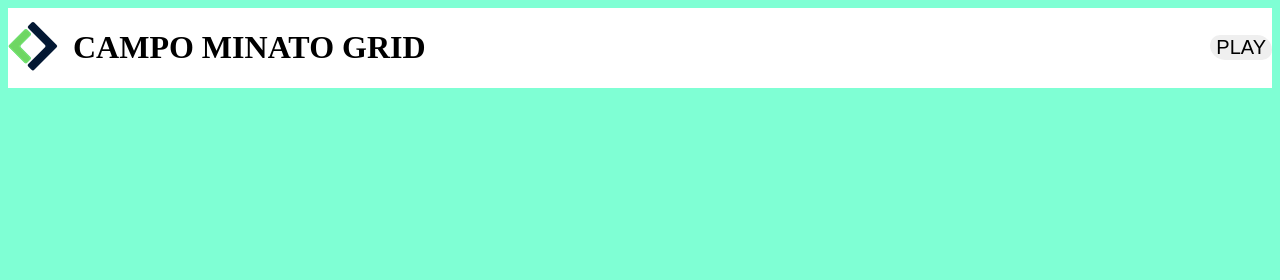
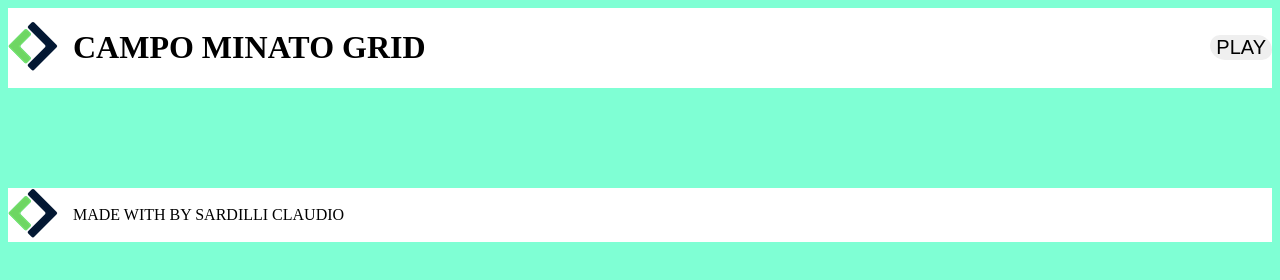
Before and after one commit to Johnnyy91/js-campominato-grid, a plain HTML site: page index.html in a window 1280 px wide. Drawn offline with Linux system fonts and the light colour scheme.

Commit message:
elaboration 3

```diff
--- a/css/style.css
+++ b/css/style.css
@@ -11,7 +11,7 @@ header{
     background-color: white;
 }
 
-h1{
+h1,p{
     color: black;
 }
 
@@ -30,7 +30,7 @@ h1{
 #grid{
     display: flex;
     flex-wrap: wrap;
-    padding-top: 50px;
+    padding: 50px 0;
 }
 
 #buttonclick{
@@ -40,7 +40,7 @@ h1{
 }
 
 .cell{
-    width: calc( 100% / 10 );
+    width: calc( 100% / 10 - 10px );
     height: 100px;
     border: 1px solid black;
     display: flex;
@@ -55,3 +55,7 @@ h1{
 .even{
     background-color: red;
 }
+
+footer{
+    background-color: white;
+}
--- a/index.html
+++ b/index.html
@@ -19,5 +19,12 @@
     <div class="container">
         <div id="grid"></div>
     </div>
+    <footer class="flex">
+        <div class="flex">
+            <div class="logo"><img src="img/Logo.png" alt="logo"></div>
+            <div class="title"><p>MADE WITH BY SARDILLI CLAUDIO</p>
+            </div>
+        </div>
+    </footer>
 </body>
 </html>
```
Also changed, not shown: js/script.js (+7 -0 lines).
